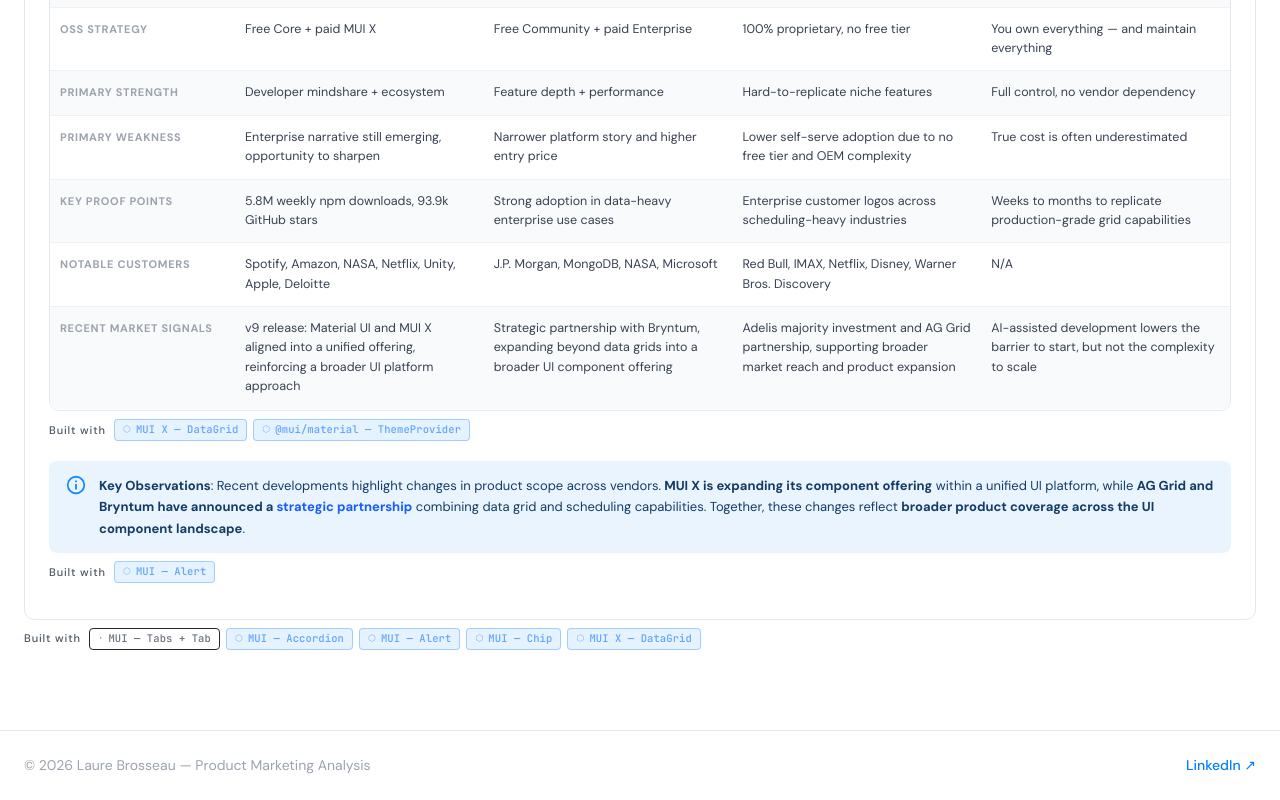
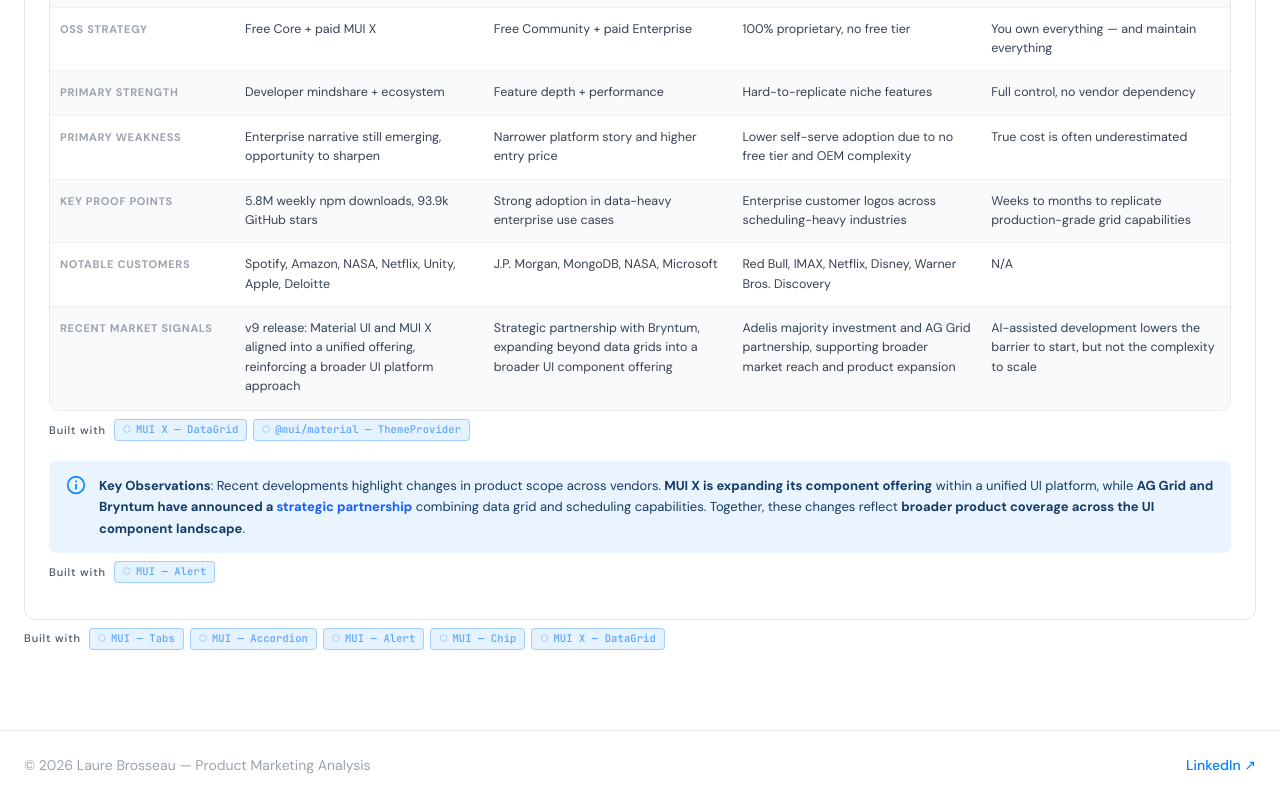
Before and after one commit to LaureBrosseau/react-ui-components-comparison, a React (Vite) app: page /react-ui-components-comparison/pmm in a window 1280 px wide. Shown: the part 593-1393 px from the top of the page. Built offline with nearby package versions, Linux system fonts and the light colour scheme; what ag-grid-community would draw is missing.

Commit message:
Replace comparison table with MUI DataGrid, style AI nav button, fix TechLabels, update demo description

```diff
--- a/src/pages/PMMAnalysis.jsx
+++ b/src/pages/PMMAnalysis.jsx
@@ -472,7 +472,7 @@
         </div>
 
         <div style={{ marginTop: '8px' }}>
-          <TechLabel tags={['MUI — Tabs + Tab', 'MUI — Accordion', 'MUI — Alert', 'MUI — Chip', 'MUI X — DataGrid']} />
+          <TechLabel tags={['MUI — Tabs', 'MUI — Accordion', 'MUI — Alert', 'MUI — Chip', 'MUI X — DataGrid']} />
         </div>
 
       </div>
```
